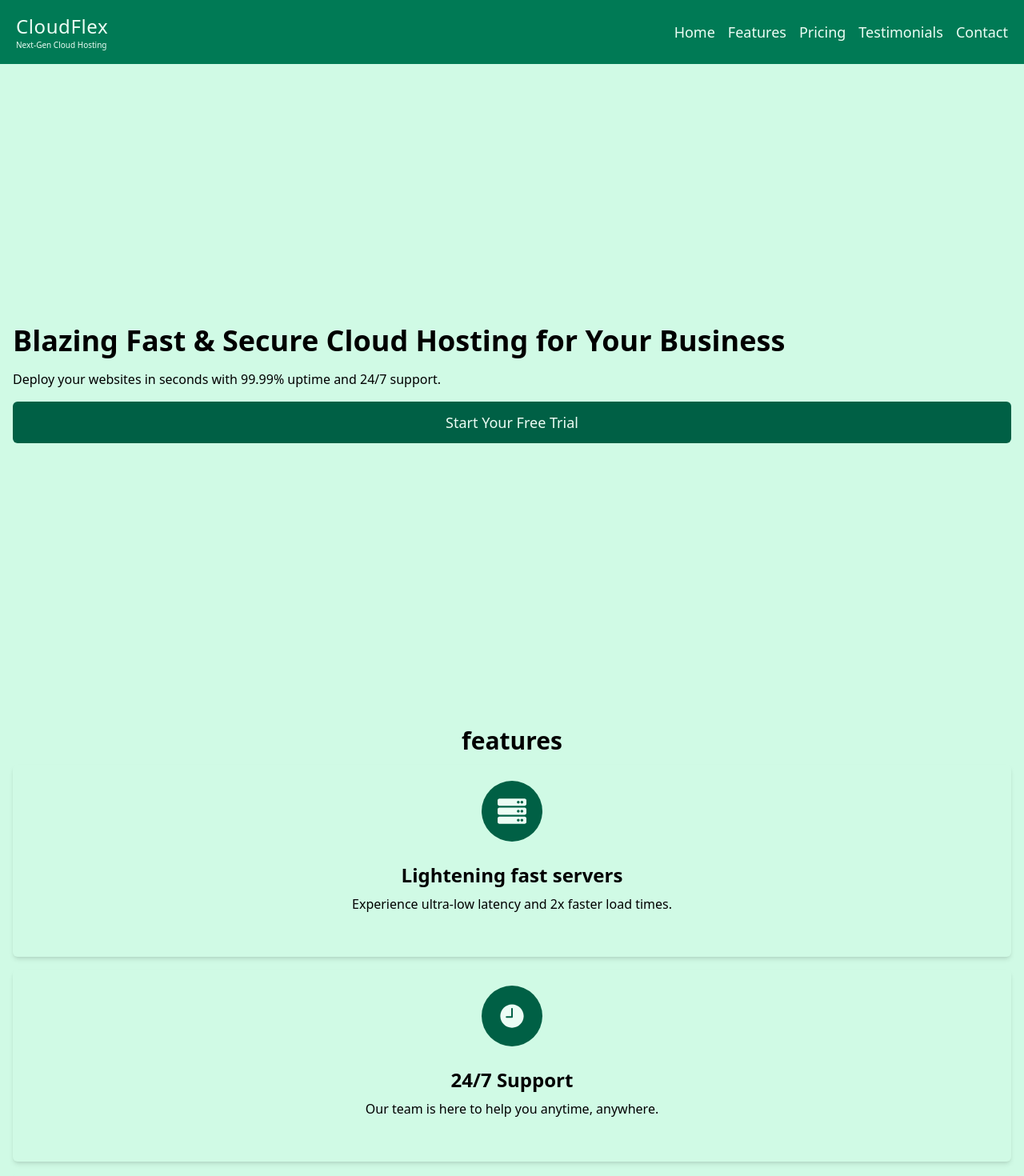
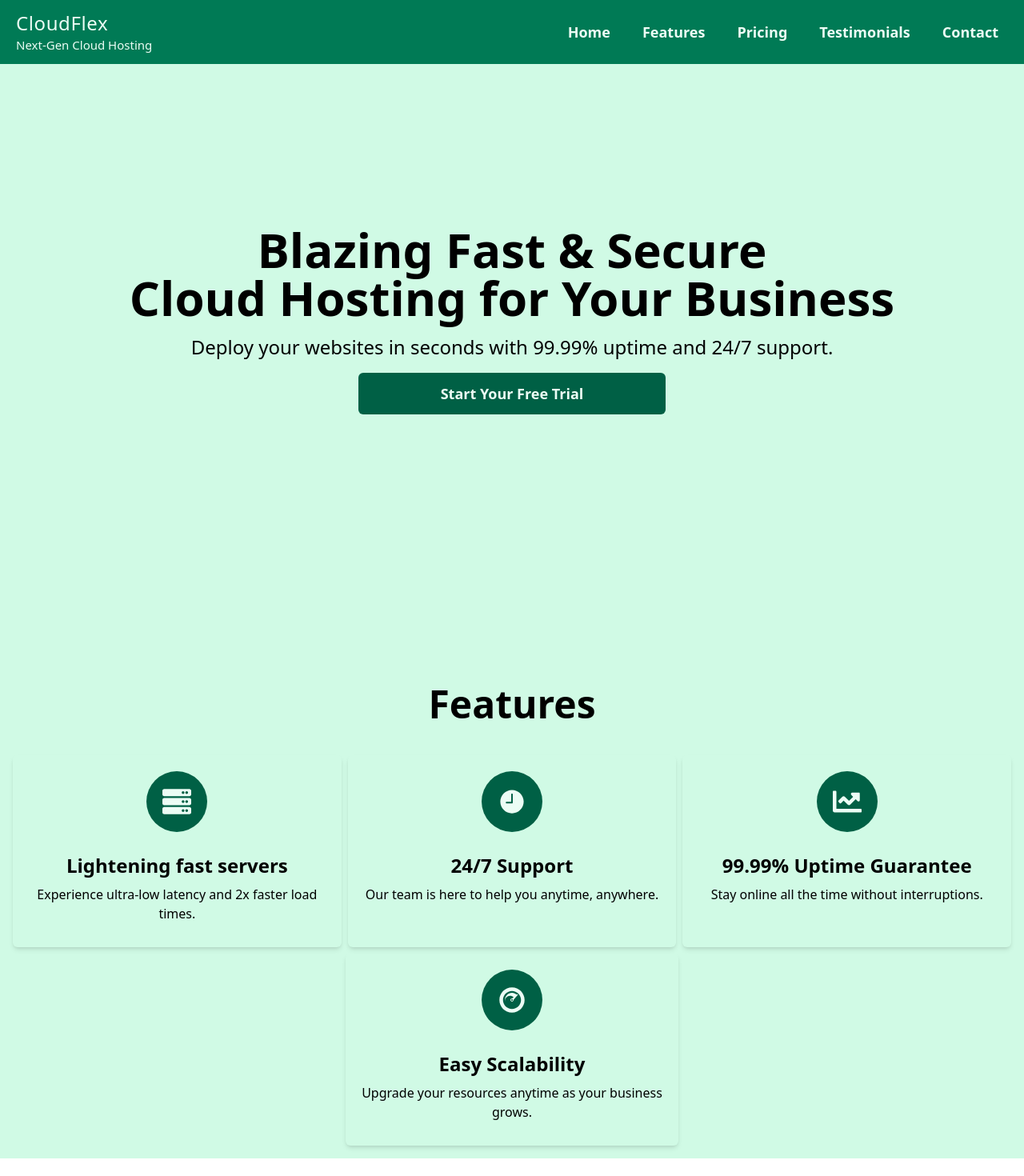
Before and after one commit to importantboy/tailwindlayout, a React (Vite) app: page / in a window 1280 px wide. Shown: the top 1470 px of the page at 80% size. After the commit the page ends 1448 px from the top, so only its background shows below. Built offline with nearby package versions, Linux system fonts and the light colour scheme.

Commit message:
added feature section with responsive card

```diff
--- a/src/App.jsx
+++ b/src/App.jsx
@@ -5,7 +5,7 @@ import Features from './Features';
 
 function App() {
   return (
-    <div className='w-full min-h-screen bg-emerald-100 container relative m-auto'>
+    <div className='w-full min-h-screen bg-emerald-100 relative m-auto max-w-max overflow-x-hidden'>
        <Navbar />
        <Hero />
        <Features />
--- a/src/Features.jsx
+++ b/src/Features.jsx
@@ -3,46 +3,75 @@ import { IoIosTime } from "react-icons/io";
 import { FaChartLine } from "react-icons/fa";
 import { FaCloudscale } from "react-icons/fa";
 
-
 function Features() {
   return (
-    <div className='h-auto w-full p-4 '>
-       <h1 className="text-center text-3xl font-bold my-3">features</h1>
-                <div className='card-container flex flex-col gap-4'>
-                     <div className='card w-full rounded-md min-h-60 shadow-md '>
+    <div className="h-auto w-full p-4 ">
+      <h1 className="text-center text-3xl font-semibold my-10 md:text-5xl capitalize">features</h1>
+      {/* card-container  */}
+      <div className="card-container flex flex-col gap-2 md:flex-row md:[&>.card]:w-1/4 md:[&>.card]:max-w-1/3 sm:[&>.card]:grow-1 sm:flex-wrap justify-center">
+        {/* card items  */}
+        {/* card-1 */}
+        <div className="card w-full rounded-md min-h-60 shadow-md ">
           <div className="card-logo text-center my-5">
-                              <p className="text-4xl font-bold bg-emerald-800 inline-block p-5 rounded-full text-emerald-50"><FaServer /></p>
+            <p className="text-4xl font-bold bg-emerald-800 inline-block p-5 rounded-full text-emerald-50">
+              <FaServer />
+            </p>
           </div>
-                            <h2 className="card-title font-semibold text-2xl px-2 text-center">Lightening fast servers</h2>
-                            <p className="text-md p-2 text-center">Experience ultra-low latency and 2x faster load times.</p>
+          <h2 className="card-title font-semibold text-2xl px-2 text-center">
+            Lightening fast servers
+          </h2>
+          <p className="text-md p-2 text-center">
+            Experience ultra-low latency and 2x faster load times.
+          </p>
         </div>
-
-                                          <div className='card w-full rounded-md min-h-60 shadow-md '>
+        {/* card-2 */}
+        <div className="card w-full rounded-md min-h-60 shadow-md ">
           <div className="card-logo text-center my-5">
-                              <p className="text-4xl font-bold bg-emerald-800 inline-block p-5 rounded-full text-emerald-50"><IoIosTime /></p>
+            <p className="text-4xl font-bold bg-emerald-800 inline-block p-5 rounded-full text-emerald-50">
+              <IoIosTime />
+            </p>
           </div>
-                            <h2 className="card-title font-semibold text-2xl px-2 text-center"> 24/7 Support</h2>
-                            <p className="text-md p-2 text-center">Our team is here to help you anytime, anywhere.</p>
+          <h2 className="card-title font-semibold text-2xl px-2 text-center">
+            {" "}
+            24/7 Support
+          </h2>
+          <p className="text-md p-2 text-center">
+            Our team is here to help you anytime, anywhere.
+          </p>
         </div>
-
-                                          <div className='card w-full rounded-md min-h-60 shadow-md '>
+        {/* card-3 */}
+        <div className="card w-full rounded-md min-h-60 shadow-md ">
           <div className="card-logo text-center my-5">
-                              <p className="text-4xl font-bold bg-emerald-800 inline-block p-5 rounded-full text-emerald-50"><FaChartLine /></p>
+            <p className="text-4xl font-bold bg-emerald-800 inline-block p-5 rounded-full text-emerald-50">
+              <FaChartLine />
+            </p>
           </div>
-                            <h2 className="card-title font-semibold text-2xl px-2 text-center"> 99.99% Uptime Guarantee</h2>
-                            <p className="text-md p-2 text-center">Stay online all the time without interruptions.</p>
+          <h2 className="card-title font-semibold text-2xl px-2 text-center">
+            {" "}
+            99.99% Uptime Guarantee
+          </h2>
+          <p className="text-md p-2 text-center">
+            Stay online all the time without interruptions.
+          </p>
         </div>
-
-                                          <div className='card w-full rounded-md min-h-60 shadow-md '>
+        {/* card-4 */}
+        <div className="card w-full rounded-md min-h-60 shadow-md ">
           <div className="card-logo text-center my-5">
-                              <p className="text-4xl font-bold bg-emerald-800 inline-block p-5 rounded-full text-emerald-50"><FaCloudscale /></p>
+            <p className="text-4xl font-bold bg-emerald-800 inline-block p-5 rounded-full text-emerald-50">
+              <FaCloudscale />
+            </p>
           </div>
-                            <h2 className="card-title font-semibold text-2xl px-2 text-center"> Easy Scalability</h2>
-                            <p className="text-md p-2 text-center">Upgrade your resources anytime as your business grows.</p>
+          <h2 className="card-title font-semibold text-2xl px-2 text-center">
+            {" "}
+            Easy Scalability
+          </h2>
+          <p className="text-md p-2 text-center">
+            Upgrade your resources anytime as your business grows.
+          </p>
         </div>
       </div>
     </div>
-  )
+  );
 }
 
 export default Features;
--- a/src/Hero.jsx
+++ b/src/Hero.jsx
@@ -4,10 +4,10 @@ function Hero() {
   return (
     <div className='relative h-screen text-left overflow-x-hidden'>
          <h2 className='flaoting-head text-lg p-4 bg-emerald-800  text-emerald-50 font-bold tracking-wide fixed w-full md:hidden'>CloudFlex</h2>
-          <div className='text-and-button flex flex-col p-4 justify-center h-full'>
-         <h1 className='text-4xl font-semibold text-left'>Blazing Fast & Secure Cloud Hosting for Your Business</h1>
-          <p className='text-md font-medium mt-4'>Deploy your websites in seconds with 99.99% uptime and 24/7 support.</p>
-         <button className='py-3 mt-4 text-lg inline-block bg-emerald-800 text-emerald-50 rounded-md'>Start Your Free Trial</button>
+          <div className='text-and-button flex flex-col p-4 justify-center h-full items-center'>
+         <h1 className='text-4xl font-semibold text-center sm:text-5xl md:text-6xl'>Blazing Fast & Secure <br></br>Cloud Hosting for Your Business</h1>
+          <p className='text-md md:text-2xl mt-4'>Deploy your websites in seconds with 99.99% uptime and 24/7 support.</p>
+         <button className='py-3 mt-4 text-lg w-sm bg-emerald-800 text-emerald-50 rounded-md hover:cursor-pointer hover:bg-emerald-300 hover:text-emerald-900 transition-all duration-100 ease-in font-bold'>Start Your Free Trial</button>
           </div>
 </div>
   )
--- a/src/Navbar.jsx
+++ b/src/Navbar.jsx
@@ -15,28 +15,30 @@ function Navbar() {
       >
         <FiMenu />{" "}
       </h2>
-       {/* menu container  */}
+      {/* menu container  */}
       <div
-        className={`fixed inset-0 md:static md:h-auto md:flex w-full h-screen  z-40 md:bg-transparent ${
+        className={`fixed inset-0 md:h-auto md:flex w-full m-auto h-screen z-40 md:bg-transparent md:pointer-events-none  ${
           open ? `bg-black/50` : `bg-transparent `
-        } overflow-x-hidden transition-opacity duration-500`}
+        } overflow-x-hidden transition-opacity duration-500 `}
       >
         {/* {menu items container}  */}
         <div
-          className={`w-1/2 md:w-full h-screen flex-col md:flex-row md:h-20 justify-start absolute md:static md:translate-x-0 right-0 md:right-auto ${
+          className={`w-full md:w-full h-screen flex-col md:flex-row md:h-20 justify-start absolute md:static md:translate-x-0 right-0 md:right-auto ${
             open ? `translate-x-0` : `translate-x-full`
           } bg-emerald-700 transition-transform duration-500 ease-in-out
     text-emerald-50 flex md:justify-between px-5 items-center`}
-       onClick={e => e.stopPropagation()}
+          onClick={(e) => e.stopPropagation()}
         >
           {/* {menu heading}  */}
           <div>
-          <h2 className="text-sm sm:text-2xl tracking-wide absolute md:static top-6 left-5">
-            CloudFlex
-          </h2>
-          <p className="absolute md:static top-12 left-5 text-[10px]">Next-Gen Cloud Hosting</p>
+            <h2 className="text-lg sm:text-2xl tracking-wide absolute md:static top-6 left-5">
+              CloudFlex
+            </h2>
+            <p className="absolute md:static top-12 left-5 text-[15px]">
+              Next-Gen Cloud Hosting
+            </p>
           </div>
-           {/* menu close button  */}
+          {/* menu close button  */}
           <h2
             className={`md:hidden absolute text-3xl font-bold right-10 top-5 cursor-pointer hover:text-emerald-500`}
             onClick={() => setopen(!open)}
@@ -45,15 +47,14 @@ function Navbar() {
           </h2>
           {/* menu navigation links  */}
           <nav
-            className="text-sm md:text-lg list-none flex gap-4 capitalize
-      absolute md:static top-20 hover:cursor-pointer [&>li]:hover:text-emerald-400 flex-col md:flex-row text-center"
+            className="text-md md:text-lg list-none flex gap-4 capitalize
+      absolute md:static top-25 font-semibold hover:cursor-pointer [&>li]:hover:text-emerald-800 [&>li]:hover:bg-emerald-400 md:[&>li]:p-3 md:w-auto flex-col md:flex-row text-center pointer-events-auto md:[&>li]:rounded-sm"
           >
             <li>home</li>
             <li>features</li>
             <li>pricing</li>
             <li>Testimonials</li>
             <li>contact</li>
-
           </nav>
         </div>
       </div>
```
Lines whose indentation alone changed are shown as unchanged.
